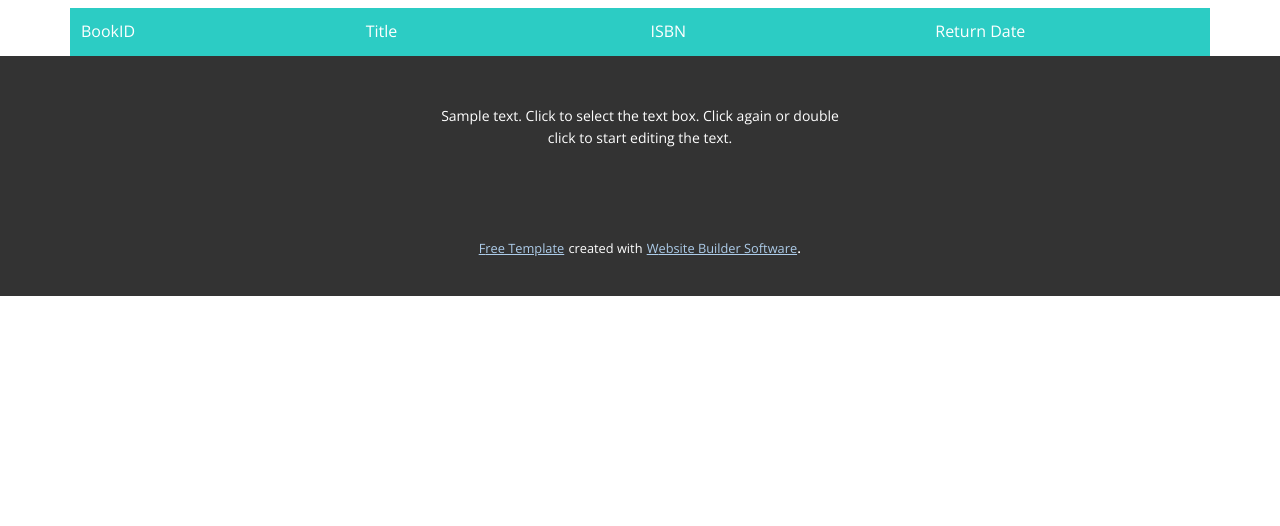
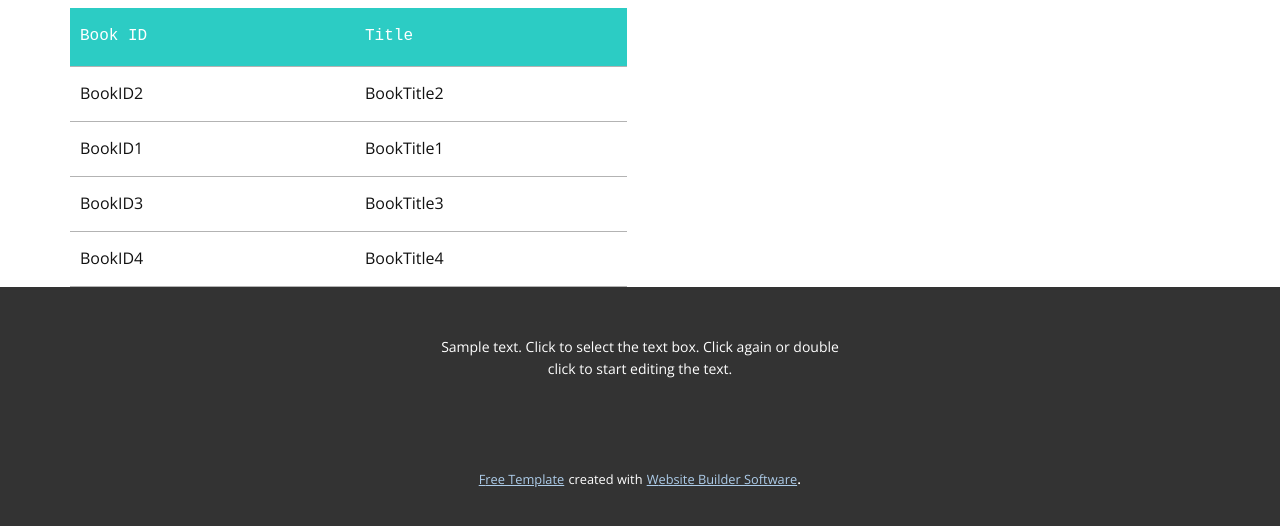
Before and after one commit to yokester98/Integrated-Library-Management-System, a Flask app: page /Result.html in a window 1280 px wide. Shown: the part 140-666 px from the top of the page. Run offline with Flask 2, Linux system fonts and the light colour scheme; lists and menus that the app fills with data are empty; some web fonts are replaced.

Commit message:
Add files via upload

```diff
--- a/templates/Result.html
+++ b/templates/Result.html
@@ -167,43 +167,36 @@
           <table class="u-table-entity u-table-entity-1">
             <colgroup>
               <col width="25%" />
-              <col width="25%" />
-              <col width="25%" />
-              <col width="25%" />
+              <col width="23.9%" />
+              <col width="25.9%" />
+              <col width="25.2%" />
             </colgroup>
-            <thead class="u-palette-4-base u-table-header u-table-header-1">
-              <tr style="height: 21px">
-                <th
-                  class="u-border-1 u-border-palette-4-base u-table-cell"
-                  spellcheck="false"
-                >
-                  BookID
-                </th>
-                <th
-                  class="u-border-1 u-border-palette-4-base u-table-cell"
-                  spellcheck="false"
-                >
-                  Title
-                </th>
-                <th
-                  class="u-border-1 u-border-palette-4-base u-table-cell"
-                  spellcheck="false"
-                >
-                  ISBN
-                </th>
-                <th
-                  class="u-border-1 u-border-palette-4-base u-table-cell"
-                  spellcheck="false"
-                >
-                  Return Date
-                </th>
+            <thead
+              class="u-custom-font u-font-courier-new u-palette-4-base u-table-header u-table-header-1"
+            >
+              <tr style="height: 58px">
+                <th class="u-table-cell">Book ID</th>
+                <th class="u-table-cell">Title</th>
               </tr>
             </thead>
-            <!--populate table from here-->
+            <tbody class="u-table-body">
+              {% for row in dataResult %}
+              <tr style="height: 55px">
+                {% for cell in row %}
+                <td
+                  class="u-border-1 u-border-grey-30 u-border-no-left u-border-no-right u-table-cell"
+                >
+                  {{ cell }}
+                </td>
+                {% endfor %}
+              </tr>
+              {% endfor %}
+            </tbody>
           </table>
         </div>
       </div>
     </section>
+
     <footer
       class="u-align-center u-clearfix u-footer u-grey-80 u-footer"
       id="sec-84a7"
```
